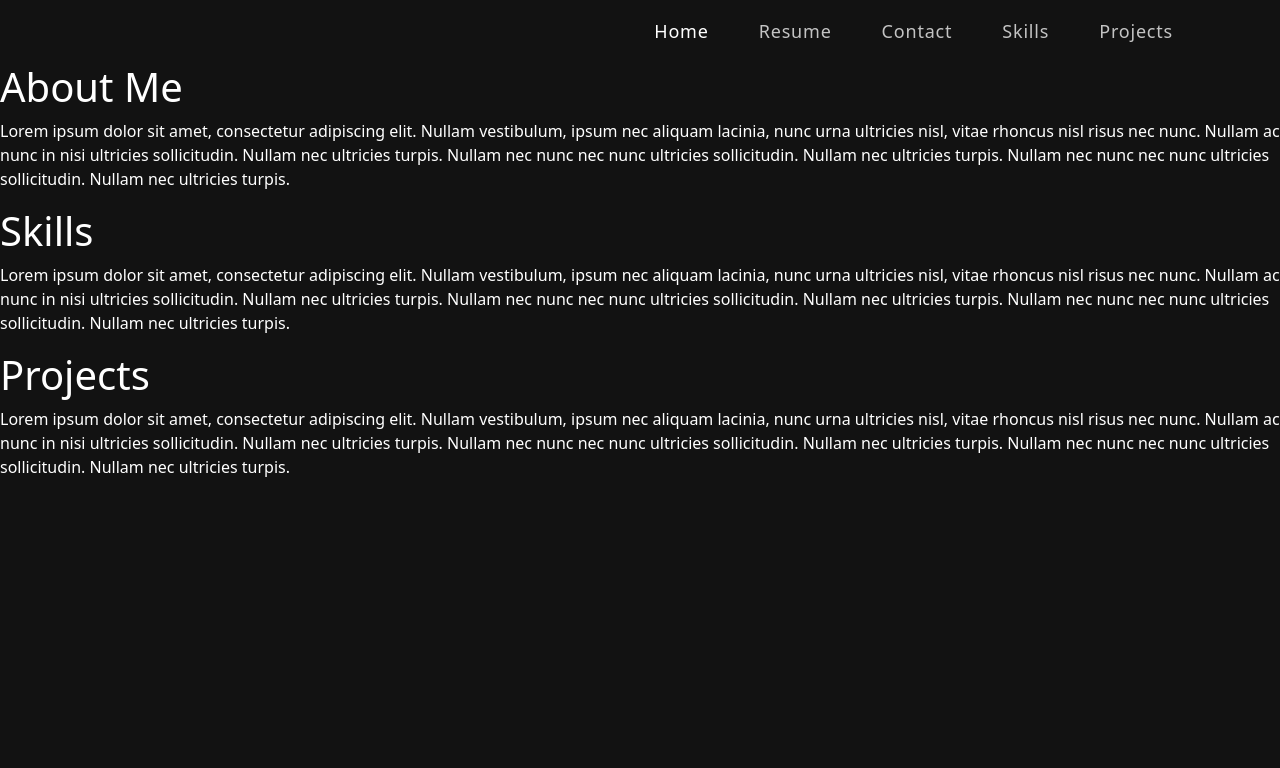
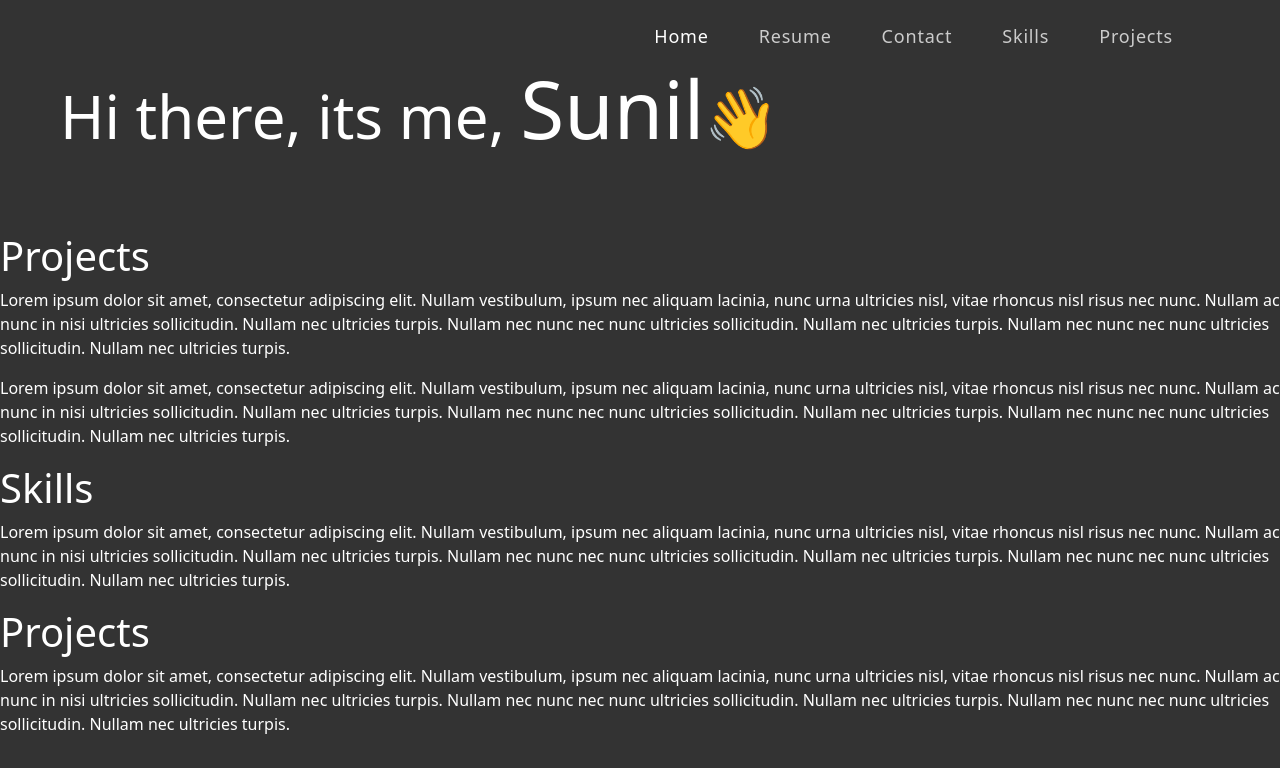
Before and after one commit to hulksunil/My-Portfolio, a React (Create React App) app: page / in a window 1280 px wide. Shown: the top 768 px of the page. Built offline with nearby package versions, Linux system fonts and the light colour scheme.

Commit message:
added more parts

```diff
--- a/src/App.css
+++ b/src/App.css
@@ -6,7 +6,9 @@ html {
 body {
   /* font-family: "Roboto", sans-serif; */
   overflow-x: hidden;
-  background-color: #121212 !important;
+  /* background-color: #121212 !important; */
+  background-color: #333 !important;
+
   color: #fff !important;
 }
 
@@ -23,7 +25,7 @@ button {
 /************ Navbar Css ************/
 nav.navbar {
   padding: 18px 0;
-  /* position: fixed; */
+  position: fixed;
   width: 100%;
   top: 0;
   z-index: 9999;
@@ -31,7 +33,7 @@ nav.navbar {
 }
 
 nav.navbar.scrolled {
-  padding: 0;
+  padding: 10px;
   background-color: #121212;
 }
 
@@ -43,7 +45,7 @@ nav.navbar .navbar-nav .nav-link.navbar-link {
   font-weight: 400;
   color: #fff !important;
   letter-spacing: 0.8px;
-  padding: 0 25px;
+  padding: 5px 25px;
   font-size: 18px;
   opacity: 0.75;
 }
@@ -52,6 +54,19 @@ nav.navbar .navbar-nav a.nav-link.navbar-link:hover,
 nav.navbar .navbar-nav a.nav-link.navbar-link.active {
   opacity: 1;
 }
+
+/** intro **/
+.intro {
+  /* background-color: #121212; */
+  color: #fff;
+  padding: 1em;
+  font-size: 60px;
+}
+
+.intro span {
+  font-size: 80px;
+}
+
 /*
 span.navbar-text {
   display: flex;
--- a/src/App.js
+++ b/src/App.js
@@ -2,14 +2,16 @@ import logo from "./logo.svg";
 import "./App.css";
 import NavBar from "./components/NavBar";
 import "bootstrap/dist/css/bootstrap.min.css";
+import Intro from "./components/Intro";
+import Projects from "./components/Projects";
 
 function App() {
   return (
     <div className="App">
       <NavBar />
-      <header>
-        <h1>About Me</h1>
-      </header>
+      <Intro />
+      <Projects />
+
       <p>
         Lorem ipsum dolor sit amet, consectetur adipiscing elit. Nullam
         vestibulum, ipsum nec aliquam lacinia, nunc urna ultricies nisl, vitae
--- /dev/null
+++ b/src/components/Intro.js
@@ -0,0 +1,12 @@
+const Intro = () => {
+  return (
+    <header id="home">
+      <h1 className="intro">
+        Hi there, its me, <span>Sunil</span>👋
+      </h1>
+      <p></p>
+    </header>
+  );
+};
+
+export default Intro;
--- a/src/components/NavBar.js
+++ b/src/components/NavBar.js
@@ -4,7 +4,7 @@ import { Navbar, Container, Nav } from "react-bootstrap";
 
 import { useState, useEffect } from "react";
 
-const NavLink = ({ href, activeLink, setActiveLink }) => {
+const CustomNavLink = ({ href, activeLink, setActiveLink }) => {
   return (
     <Nav.Link
       href={"#" + href}
@@ -46,48 +46,31 @@ const NavBar = () => {
         </Navbar.Toggle>
         <Navbar.Collapse id="basic-navbar-nav">
           <Nav className="ms-auto">
-            {/* <Nav.Link
-              href="#home"
-              className={
-                activeLink === "home" ? "active navbar-link" : "navbar-link"
-              }
-              onClick={() => setActiveLink("home")}
-            >
-              Home
-            </Nav.Link> */}
-            <NavLink
+            <CustomNavLink
               href="home"
               activeLink={activeLink}
               setActiveLink={setActiveLink}
             />
-            <NavLink
+            <CustomNavLink
               href="resume"
               activeLink={activeLink}
               setActiveLink={setActiveLink}
             />
-            <NavLink
+            <CustomNavLink
               href="contact"
               activeLink={activeLink}
               setActiveLink={setActiveLink}
             />
-            <Nav.Link
-              href="#skills"
-              className={
-                activeLink === "skills" ? "active navbar-link" : "navbar-link"
-              }
-              onClick={() => setActiveLink("skills")}
-            >
-              Skills
-            </Nav.Link>
-            <Nav.Link
-              href="#projects"
-              className={
-                activeLink === "projects" ? "active navbar-link" : "navbar-link"
-              }
-              onClick={() => setActiveLink("projects")}
-            >
-              Projects
-            </Nav.Link>
+            <CustomNavLink
+              href="skills"
+              activeLink={activeLink}
+              setActiveLink={setActiveLink}
+            />
+            <CustomNavLink
+              href="projects"
+              activeLink={activeLink}
+              setActiveLink={setActiveLink}
+            />
           </Nav>
         </Navbar.Collapse>
       </Container>
--- /dev/null
+++ b/src/components/Projects.js
@@ -0,0 +1,16 @@
+const Projects = () => {
+  return (
+    <div id="projects" className="projects">
+      <h1>Projects</h1>
+      <p>
+        Lorem ipsum dolor sit amet, consectetur adipiscing elit. Nullam
+        vestibulum, ipsum nec aliquam lacinia, nunc urna ultricies nisl, vitae
+        rhoncus nisl risus nec nunc. Nullam ac nunc in nisi ultricies
+        sollicitudin. Nullam nec ultricies turpis. Nullam nec nunc nec nunc
+        ultricies sollicitudin. Nullam nec ultricies turpis. Nullam nec nunc nec
+        nunc ultricies sollicitudin. Nullam nec ultricies turpis.
+      </p>
+    </div>
+  );
+};
+export default Projects;
```
